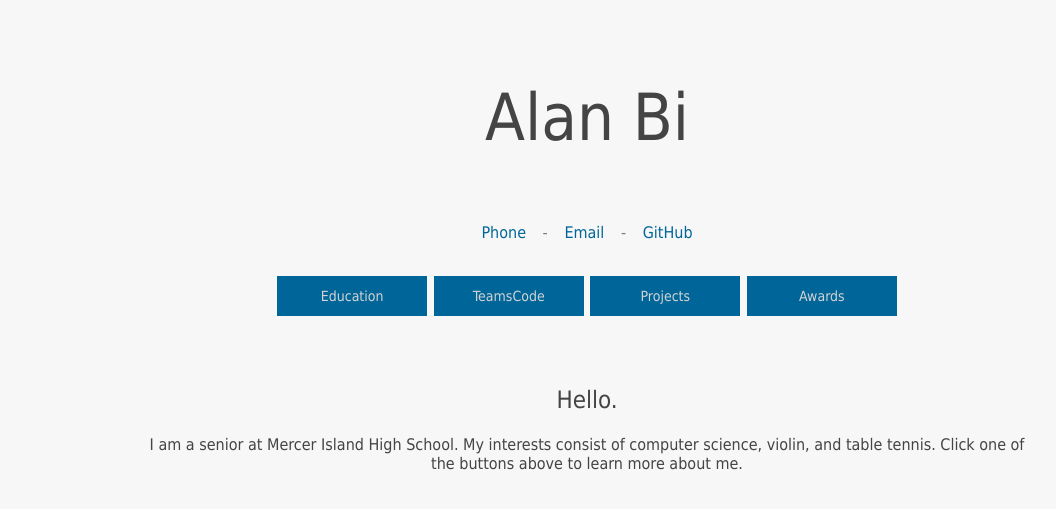
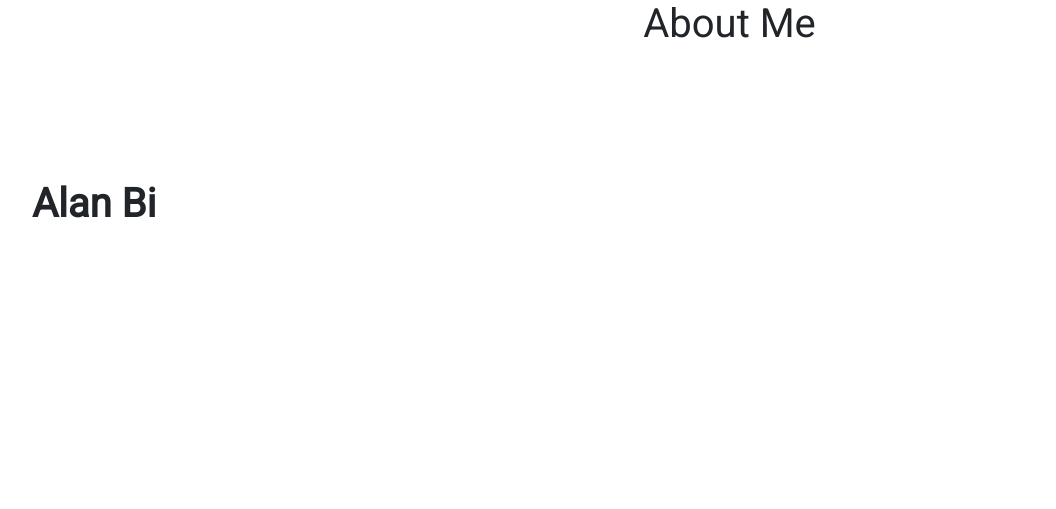
Before and after one commit to alankbi/alankbi.github.io, a Jekyll site: the page built from index.html, in a window 1280 px wide. Shown: the top 509 px of the page, without its empty margins (53-1109 px from the left). Built offline with Jekyll 4.4.1, drawn with Linux system fonts in a browser that asks for light colours.

Commit message:
Restart from scratch

```diff
--- a/_includes/head.html
+++ b/_includes/head.html
@@ -1,6 +1,9 @@
 <head>
     <title>Alan Bi</title>
     <link rel="stylesheet" href="{{ '/assets/css/style.css' | site.baseurl }}">
+    <link rel="stylesheet" href="https://maxcdn.bootstrapcdn.com/bootstrap/4.0.0/css/bootstrap.min.css"
+    integrity="sha384-Gn5384xqQ1aoWXA+058RXPxPg6fy4IWvTNh0E263XmFcJlSAwiGgFAW/dAiS6JXm" crossorigin="anonymous">
+    <link href="https://fonts.googleapis.com/css?family=Roboto" rel="stylesheet">
 
     <!--Code for Google Analytics-->
     <script>
--- a/_sass/_default.scss
+++ b/_sass/_default.scss
@@ -1,67 +1,13 @@
 * {
-	font-family: Tahoma, Geneva, sans-serif;
-	font-weight: normal;
+	font-family: Roboto;
+
 }
 
 body {
-    color: $main-font-color;
+	color: $main-font-color;
+	text-align: center;
 }
 
-#wrapper {
-	text-align: center;
+.contact-info {
+	margin-top: 20vh;
 }
-a {
-	color: #006699;
-	text-decoration: none;
-	margin-right: 3px;
-	margin-left: 3px;
-}
-a:hover {
-	color: #004466;
-}
-
-#headtext {
-	margin-top: 80px;
-	margin-bottom: 60px;
-}
-
-#contact {
-	margin-bottom: 25px;
-	border-style: solid;
-	border-color: gray;
-	width: 430px;
-	border-width: 0px;
-	padding-top: 8px;
-	padding-bottom: 9px;
-	margin-left: auto;
-	margin-right: auto;
-}
-.contactmethods {
-	margin: 6px;
-	display: inline;
-}
-
-#aboutme {
-	margin-top: 70px;
-	height: 200px;
-	margin-left: 15%;
-	margin-right: 15%;
-}
-
-.button {
-	border-style: none;
-	outline: 0px;
-	border-radius: 0px;
-	background-color: #006699;
-	border-color: rgb(42, 142, 210);
-	padding: 12px 30px;
-	margin-right: 1px;
-	margin-left: 1px;
-	font-size: 14px;
-	color: lightgray;
-	width: 150px;
-}
-.button:hover {
-	background-color: #DDDDDD;
-	color: #006699;
-}
--- a/assets/js/default.js
+++ /dev/null
@@ -1,113 +0,0 @@
-var currentButton = 0;
-var running = 0;
-
-function loadInfo(num)
-{
-	if(num != currentButton)
-	{
-		fadeOut(document.getElementById("aboutme"), num);
-		currentButton = num;
-	}
-}
-
-function fadeIn(element)
-{
-	var op = 0.04;
-	element.style.display = 'block';
-	var timer = setInterval(function ()
-	{
-		if (op >= 1)
-		{
-			clearInterval(timer);
-		}
-		element.style.opacity = op;
-		element.style.filter = 'alpha(opacity=' + op * 100 + ")";
-		op += op * 0.1;
-
-	}, 5);
-}
-
-function fadeOut(element, num)
-{
-	var op = 1;
-	var timer = setInterval(function ()
-	{
-		if (op <= 0.04)
-		{
-			clearInterval(timer);
-			element.style.display = 'none';
-			updateText(num);
-		}
-
-		element.style.opacity = op;
-		element.style.filter = 'alpha(opacity=' + op * 100 + ")";
-		op -= op * 0.1;
-
-	}, 5);
-}
-
-function updateText(num)
-{
-	var topic = document.getElementById("aboutmetopic");
-	var text = document.getElementById("aboutmetext");
-
-	topic.innerHTML = "";
-	switch(num)
-	{
-		case 0: topic.innerHTML = "H";
-				generateTitle("H", "ello.");
-				text.innerHTML = "I am a senior at Mercer Island High School. My interests consist of computer science, violin, and table tennis. Click one of the buttons above to learn more about me.";
-			break;
-		case 1: topic.innerHTML = "E";
-				generateTitle("E", "ducation");
-				text.innerHTML = "Mercer Island High School - 3.99 GPA (Rank 8/413) <br><br> AP Courses - Computer Science A (5), Calculus AB (5), Calculus BC (5), Physics C: Mechanics (5), Chemistry (5), US History (5), Language (5) <br><br> SAT - 1570 <br> SAT Math 2 - 800 <br> SAT Chemistry - 800";
-			break;
-		case 2: topic.innerHTML = "T";
-				generateTitle("T", "eamsCode");
-				text.innerHTML = "<a href=\"https://teamscode.com/\"><u>TeamsCode</u></a> - Co-Founder, Co-President <br><br> TeamsCode is a 501(c)(3) nonprofit organization with the goal to promote interest and activity in computer science among high school students. <br><br> Sponsored by Microsoft TEALS, PSCSTA, Topcoder, and more";
-			break;
-		case 3: topic.innerHTML = "P";
-				generateTitle("P", "rojects");
-				text.innerHTML = "<a href=\"https://github.com/alankbi\"><u>GitHub</u></a> <br><br> Check out my GitHub for some of my personal projects. ";
-			break;
-		case 4: topic.innerHTML = "V";
-				generateTitle("V", "olunteer");
-				text.innerHTML = "<a href=\"http://spttc.net\"><u>SPTTC</u></a> - After-school coach, Assistant league coordinator <br><br> Help teach elementary and middle school students table tennis skills every week <br><br> Assist in the registration and group creation of weekly club tournmanent";
-			break;
-		case 5: topic.innerHTML = "A";
-				generateTitle("A", "wards");
-				text.innerHTML = "2018 PLU Programming Contest - Advanced Division Third Place <br><br> 2017 PLU Programming Contest - Novice Division First Place <br><br> 2017 WMEA All-State Symphonic Orchestra - Violinist";
-			break;
-	}
-
-	fadeIn(document.getElementById("aboutme"));
-}
-
-function generateTitle(firstChar, title)
-{
-	var temp = 0;
-	running++;
-	var thisRun = running;
-
-	var index = 0;
-	var timer = setInterval(function ()
-	{
-		temp++;
-		if(running > 1 && thisRun < running)
-		{
-			clearInterval(timer);
-			running--;
-		}
-		else if (index >= title.length)
-		{
-			clearInterval(timer);
-			running--;
-			document.getElementById("aboutmetopic").innerHTML = firstChar + title;
-		}
-		else if(temp % 3 == 0)
-		{
-			document.getElementById("aboutmetopic").innerHTML += title.charAt(index++);
-		}
-
-	}, 250 / title.length);
-}
--- a/index.html
+++ b/index.html
@@ -1,31 +1,13 @@
 ---
 layout: default
 ---
-<div id="wrapper">
-	<h1 style="font-size: 65px;" id="headtext"onclick="loadInfo(0)">Alan Bi</h1>
-
-	<div id="contact">
-		<a class="contactmethods" href="tel:+1-206-790-3689">Phone</a>
-		<p style="color:gray;" class="contactmethods">-</p>
-		<a class="contactmethods" href="mailto:alan.bi326@gmail.com">Email</a>
-		<p style="color:gray;" class="contactmethods">-</p>
-		<a class="contactmethods" href="https://github.com/alankbi">GitHub</a>
-		<!--<p style="color:gray;" class="contactmethods">-</p>
-		<a class="contactmethods" href="https://docs.google.com/document/d/14kM1QOvPwQKu2Lk4xwvN-7se_few02W_mQyiFdqnG84/edit?usp=sharing">Resume</a>-->
+<div class="container">
+	<div class="row">
+		<div class="col-3 contact-info">
+			<h1 class="font-weight-bold">Alan Bi</h1>
+		</div>
+		<div class="col-9">
+			<h1 class="text-center">About Me</h1>
+		</div>
 	</div>
-
-	<div id="aboutmebuttons">
-		<button type="button" id="button1" class="button" onclick="loadInfo(1)">Education</button>
-		<button type="button" id="button2" class="button" onclick="loadInfo(2)">TeamsCode</button>
-		<button type="button" id="button3" class="button" onclick="loadInfo(3)">Projects</button>
-		<!--<button type="button" id="button4" class="button" onclick="loadInfo(4)">Volunteer</button>-->
-		<button type="button" id="button5" class="button" onclick="loadInfo(5)">Awards</button>
-	</div>
-
-	<div id="aboutme">
-		<h2 id="aboutmetopic">Hello.</h2>
-		<h4 id="aboutmetext">I am a senior at Mercer Island High School. My interests consist of computer science, violin, and table tennis. Click one of the buttons above to learn more about me. </h4>
-	</div>
-	<!--<a href="https://google.com">Learn More ></a>-->
-	<br><br><br><br><br>
 </div>
```
